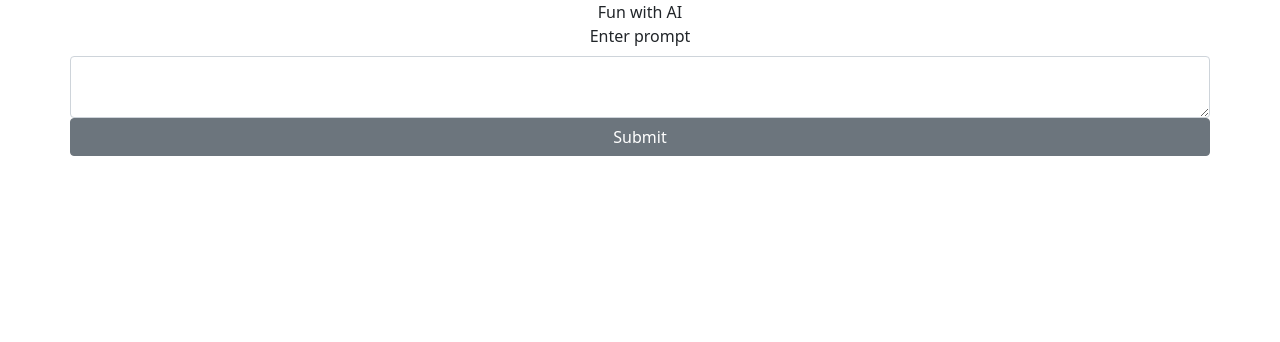
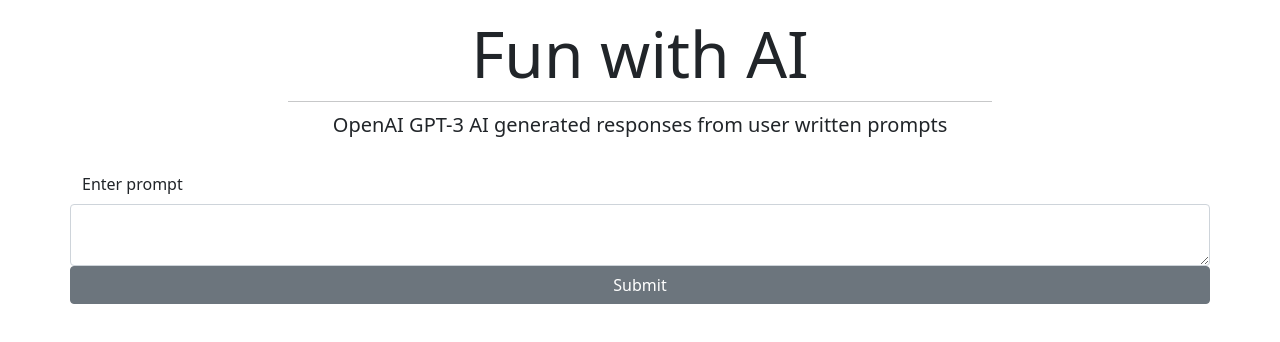
Before and after one commit to AaronGee1/ShopifyFrontEnd2022Challenge, a React (Create React App) app: page / in a window 1280 px wide. Shown: the top 342 px of the page. Built offline with nearby package versions, Linux system fonts and the light colour scheme; the HTML template or start-up script is replaced by a standard one.

Commit message:
Added jumbotron for the title

```diff
--- a/src/App.css
+++ b/src/App.css
@@ -1,4 +1,4 @@
-.App {
+/* .App {
   text-align: center;
 }
 
@@ -35,4 +35,4 @@
   to {
     transform: rotate(360deg);
   }
-}
+} */
--- a/src/App.js
+++ b/src/App.js
@@ -1,5 +1,6 @@
 import { Container, Row } from "reactstrap";
 import "./App.css";
+import PageJumbotron from "./PageJumbotron";
 import "./Prompt";
 import Prompt from "./Prompt";
 
@@ -7,12 +8,8 @@
   return (
     <div className="App">
       <Container>
-        <Row>
-          <header>Fun with AI</header>
-        </Row>
-        <Row>
-          <Prompt />
-        </Row>
+        <PageJumbotron />
+        <Prompt />
       </Container>
     </div>
   );
--- /dev/null
+++ b/src/PageJumbotron.js
@@ -0,0 +1,20 @@
+import { Media, Container, Row, Col } from "reactstrap";
+
+const PageJumbotron = (props) => {
+  return (
+    <Container className="rounded px-3 px-sm-4 py-3 py-sm5 text-center">
+      <Row>
+        <Col xs="2" />
+        <Col xs="8">
+          <h1 className="display-3">Fun with AI</h1>
+          <hr className="my-2" />
+          <p className="lead">
+            OpenAI GPT-3 AI generated responses from user written prompts
+          </p>
+        </Col>
+        <Col xs="2" />
+      </Row>
+    </Container>
+  );
+};
+export default PageJumbotron;
```
